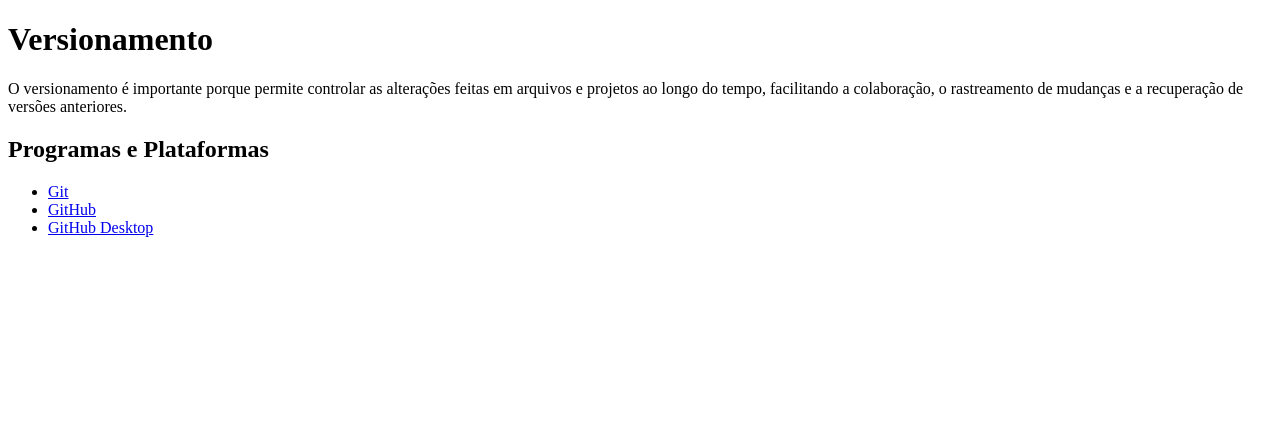
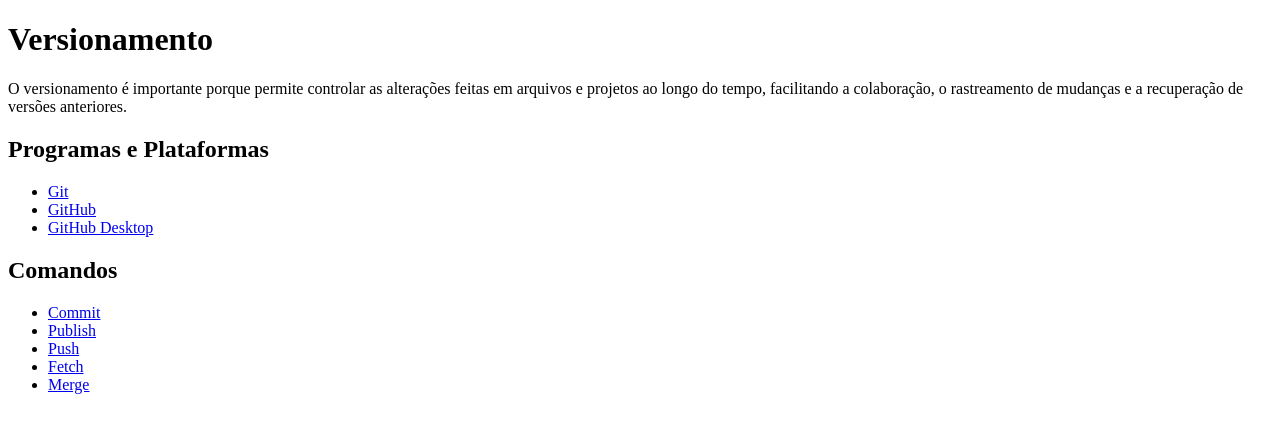
Before and after one commit to Feupir/Versionamento, a plain HTML site: page index.html in a window 1280 px wide. Drawn offline with Linux system fonts and the light colour scheme.

Commit message:
Criados links e adicionado o arquivo commit.html

```diff
--- a/index.html
+++ b/index.html
@@ -16,5 +16,13 @@
         <li><a href="https://desktop.github.com">GitHub Desktop</a></li>
     </ul>
 
+    <h2>Comandos</h2>
+    <ul>
+        <li><a href="/Paginas/Commit.html">Commit</a></li>
+        <li><a href="/Paginas/Publish.html">Publish</a></li>
+        <li><a href="/Paginas/Push.html">Push</a></li>
+        <li><a href="/Paginas/Fetch.html">Fetch</a></li>
+        <li><a href="/Paginas/Merge.html">Merge</a></li>
+    </ul>
 </body>
 </html>
```
Also changed, not shown: Paginas/Commit.html (added, +13 -0 lines).
